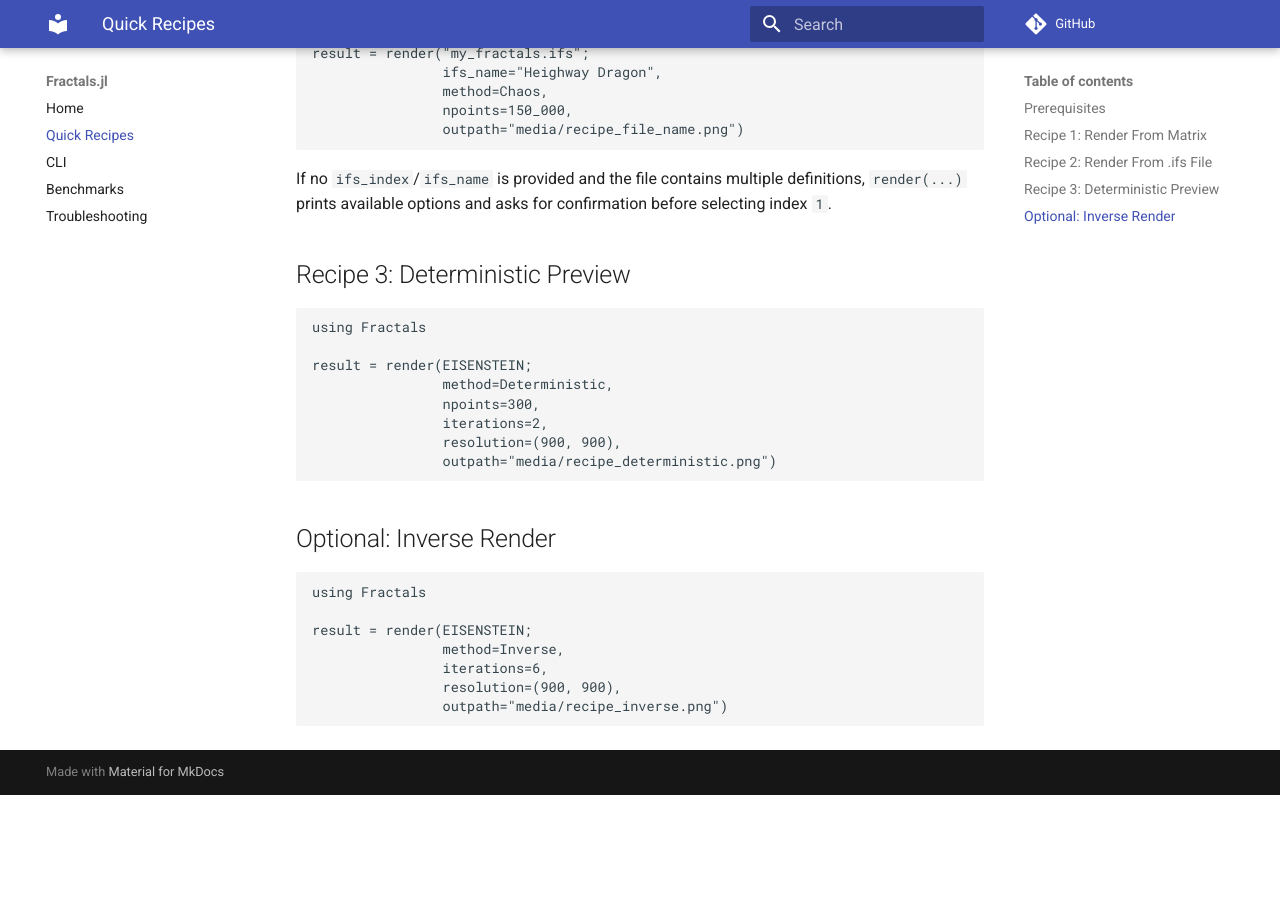
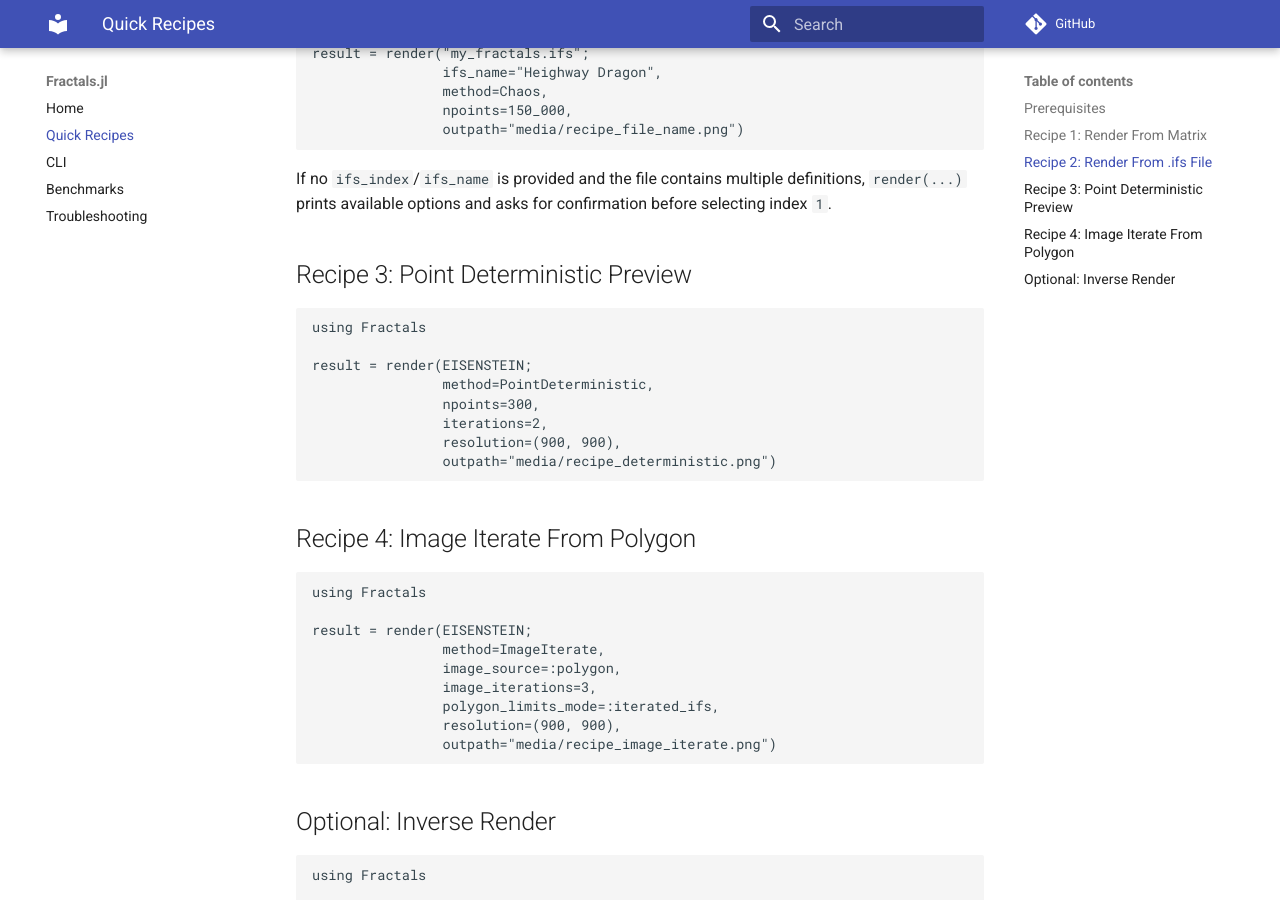
Before and after one commit to Harts-do-hard-things/fractals, an MkDocs documentation site: the page built from docs/quick-recipes.md, in a window 1280 px wide and 900 px high, scrolled down 998 px. Built offline with MkDocs 1.6.1 and Material for MkDocs 9.7.7, drawn with Linux system fonts in a browser that asks for light colours; comment, search, counter and statistics services are not loaded; before the commit the page ends 1793 px from its top, so only the background shows below that.

Commit message:
Add ImageIterate render path and rename deterministic method

````diff
--- a/docs/quick-recipes.md
+++ b/docs/quick-recipes.md
@@ -53,17 +53,31 @@ result = render("my_fractals.ifs";
 
 If no `ifs_index`/`ifs_name` is provided and the file contains multiple definitions, `render(...)` prints available options and asks for confirmation before selecting index `1`.
 
-## Recipe 3: Deterministic Preview
+## Recipe 3: Point Deterministic Preview
 
 ```julia
 using Fractals
 
 result = render(EISENSTEIN;
-                method=Deterministic,
+                method=PointDeterministic,
                 npoints=300,
                 iterations=2,
                 resolution=(900, 900),
                 outpath="media/recipe_deterministic.png")
+```
+
+## Recipe 4: Image Iterate From Polygon
+
+```julia
+using Fractals
+
+result = render(EISENSTEIN;
+                method=ImageIterate,
+                image_source=:polygon,
+                image_iterations=3,
+                polygon_limits_mode=:iterated_ifs,
+                resolution=(900, 900),
+                outpath="media/recipe_image_iterate.png")
 ```
 
 ## Optional: Inverse Render
````
Also changed, not shown: Fractals/DOCUMENTATION.md (+22 -8 lines), README.md (+2 -2 lines), docs/cli.md (+7 -2 lines), docs/index.md (+1 -1 lines), 6 other files.
